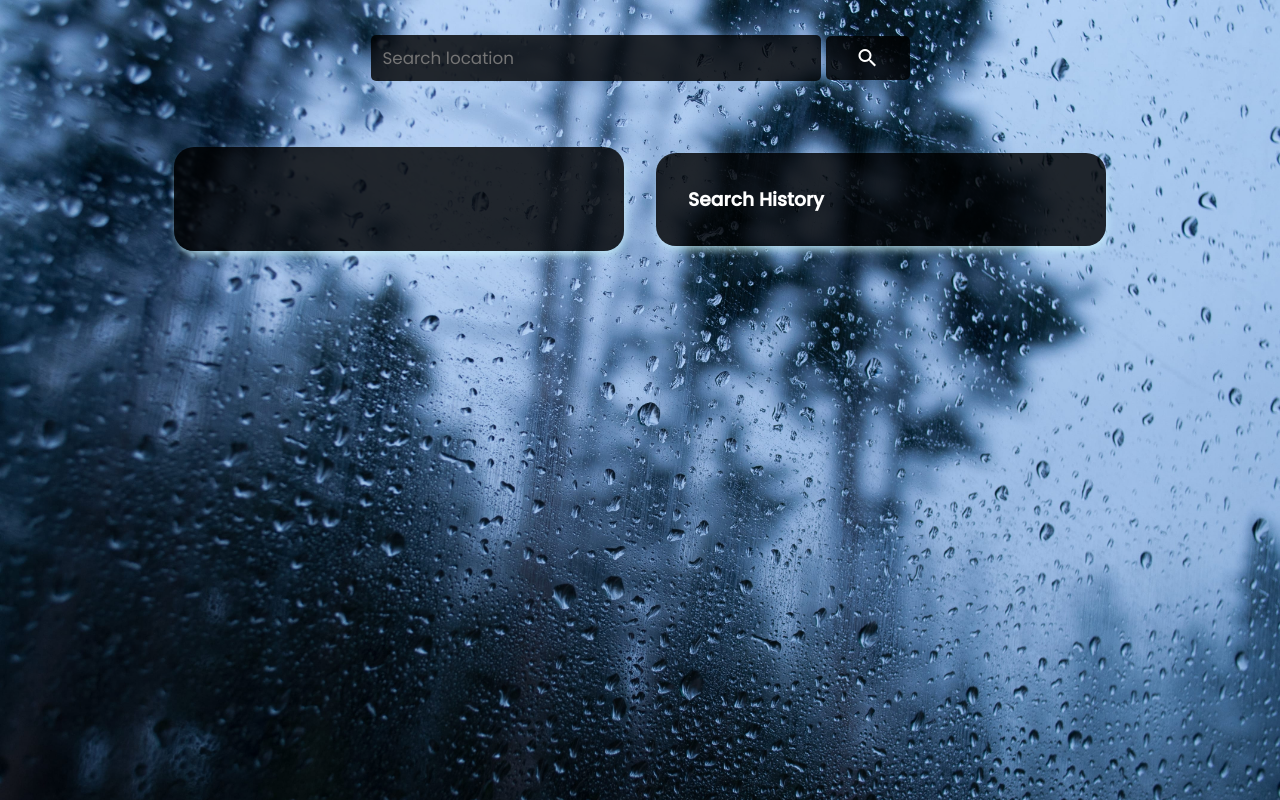
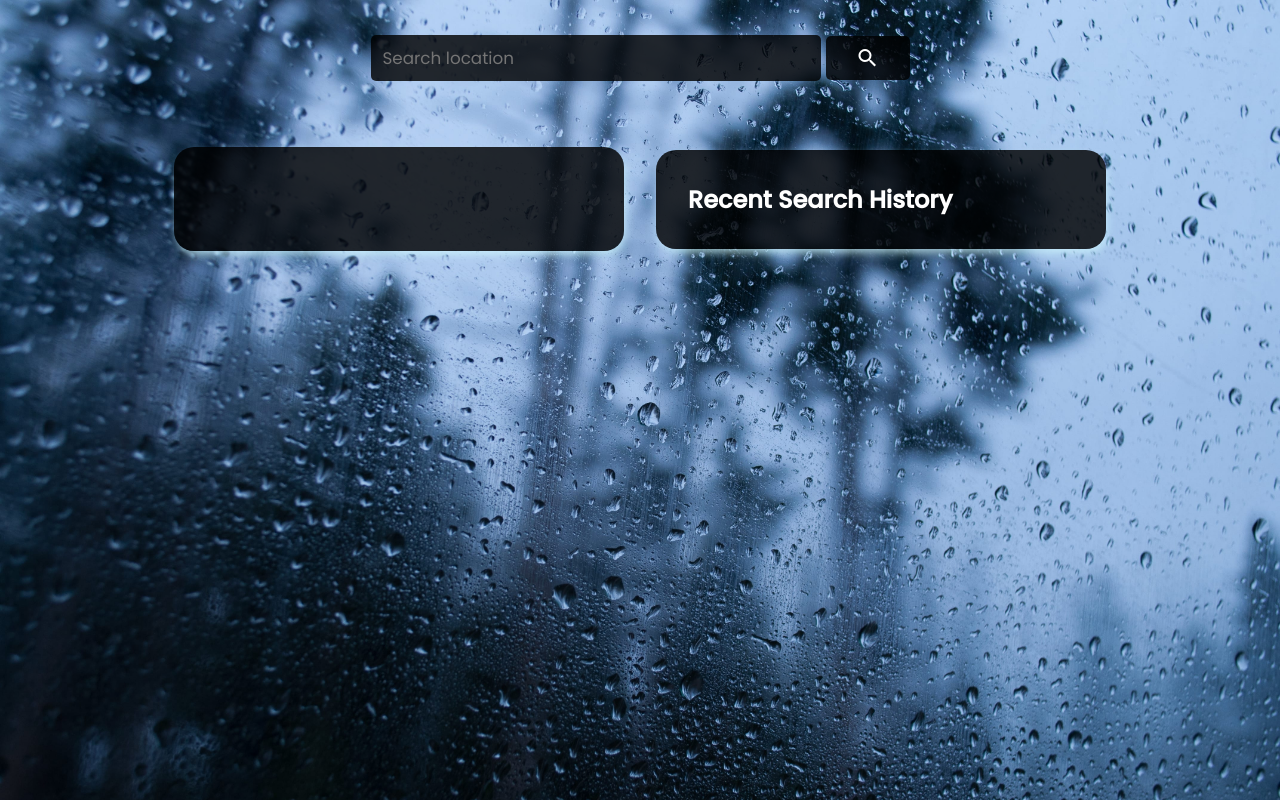
Before and after one commit to arunabhnewar/weather-app-sass-js, a plain HTML site: page index.html in a window 1280 px wide. Drawn offline with Linux system fonts and the light colour scheme.

Commit message:
search history corrected

```diff
--- a/index.html
+++ b/index.html
@@ -45,7 +45,7 @@
             </div>
 
             <div class="right_content">
-                <h3>Search History</h3>
+                <h2>Recent Search History</h2>
             </div>
         </div>
 
```
